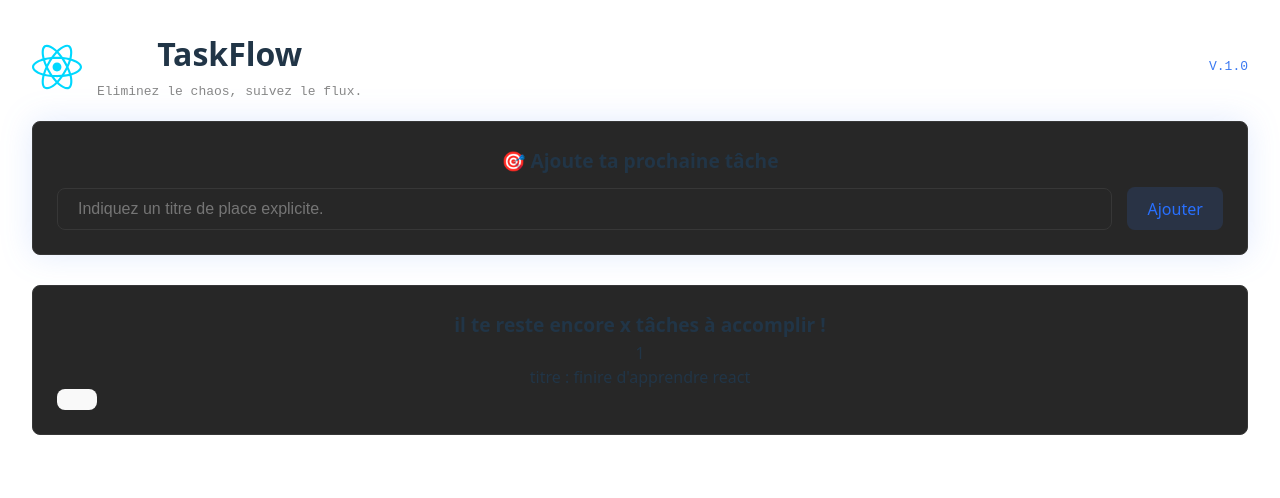
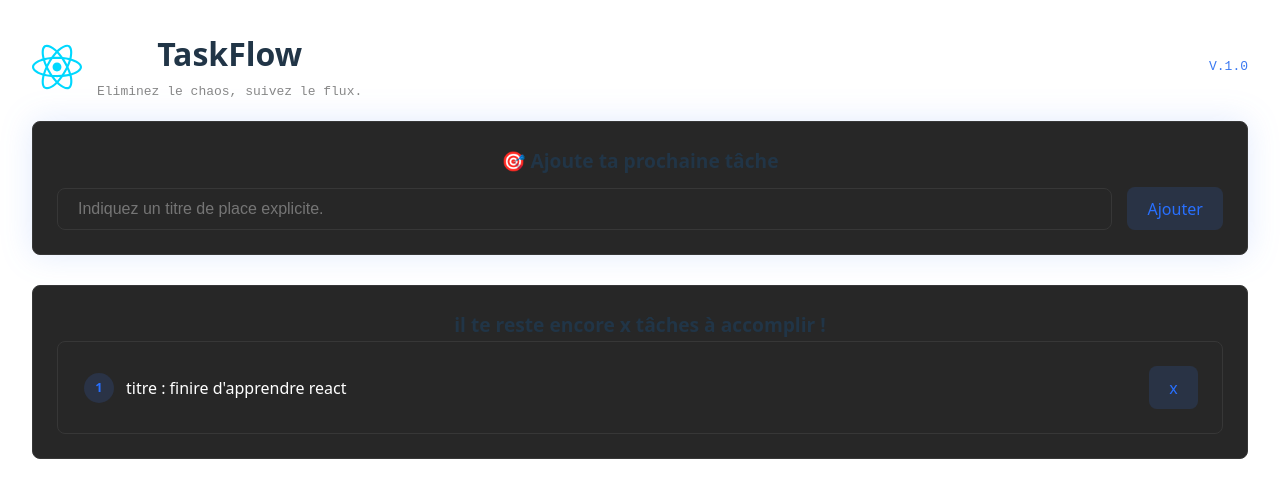
Before and after one commit to Jordan-Nsadisi/TaskFlow-cool-todo-app-, a React (Vite) app: page / in a window 1280 px wide. Shown: the top 498 px of the page. Built offline with nearby package versions, Linux system fonts and the light colour scheme.

Commit message:
refactor style taskitem

```diff
--- a/src/components/taskItem/taskItem.jsx
+++ b/src/components/taskItem/taskItem.jsx
@@ -2,7 +2,7 @@
 import styles from "./taskItem.module.css"
 
 
- const TaskItem = () => {
+const TaskItem = () => {
     return (
         <li className={`${styles.container} ${styles.default}`}>
             <div className={styles.item}>
@@ -13,8 +13,8 @@
                     titre : finire d'apprendre react
                 </div>
             </div>
-            <button>
-
+            <button className="button-primary">
+                x
             </button>
         </li>
     )
--- a/src/components/taskItem/taskItem.module.css
+++ b/src/components/taskItem/taskItem.module.css
@@ -0,0 +1,67 @@
+.container {
+    display: flex;
+    align-items: center;
+    justify-content: space-between;
+    gap: 10px;
+    border-radius: 8px;
+    border: 1px solid;
+    padding: 24px;
+    cursor: pointer;
+}
+
+.item {
+    display: flex;
+    align-items: center;
+    gap: 10px;
+}
+
+.default {
+    background-color: #272727;
+    border-color: #373737;
+}
+
+.default:hover {
+    background-color: rgba(59, 121, 246, 0.03);
+    border-color: rgba(59, 121, 246, 0.15);
+}
+
+.success {
+    background-color: rgba(84, 255, 14, 0.04);
+    border-color: rgba(84, 255, 14, 0.15);
+}
+
+.success:hover {
+    background-color: rgba(84, 255, 14, 0.07);
+    border-color: rgba(84, 255, 14, 0.2);
+}
+
+.id {
+    display: flex;
+    align-items: center;
+    justify-content: center;
+    width: 30px;
+    height: 30px;
+    border-radius: 9999px;
+    font-weight: 900;
+    margin: 0 2px;
+    font-size: 0.8em;
+}
+
+.idDefault {
+    background-color: rgba(59, 121, 246, 0.15);
+    color: #2870ff;
+}
+
+.idSuccess {
+    background-color: rgba(84, 255, 14, 0.15);
+    color: rgba(84, 255, 14, 0.4);
+}
+
+.contentDefault {
+    color: white;
+}
+
+.contentSuccess {
+    text-decoration: line-through;
+    color: rgba(84, 255, 14, 0.4);
+}
```
